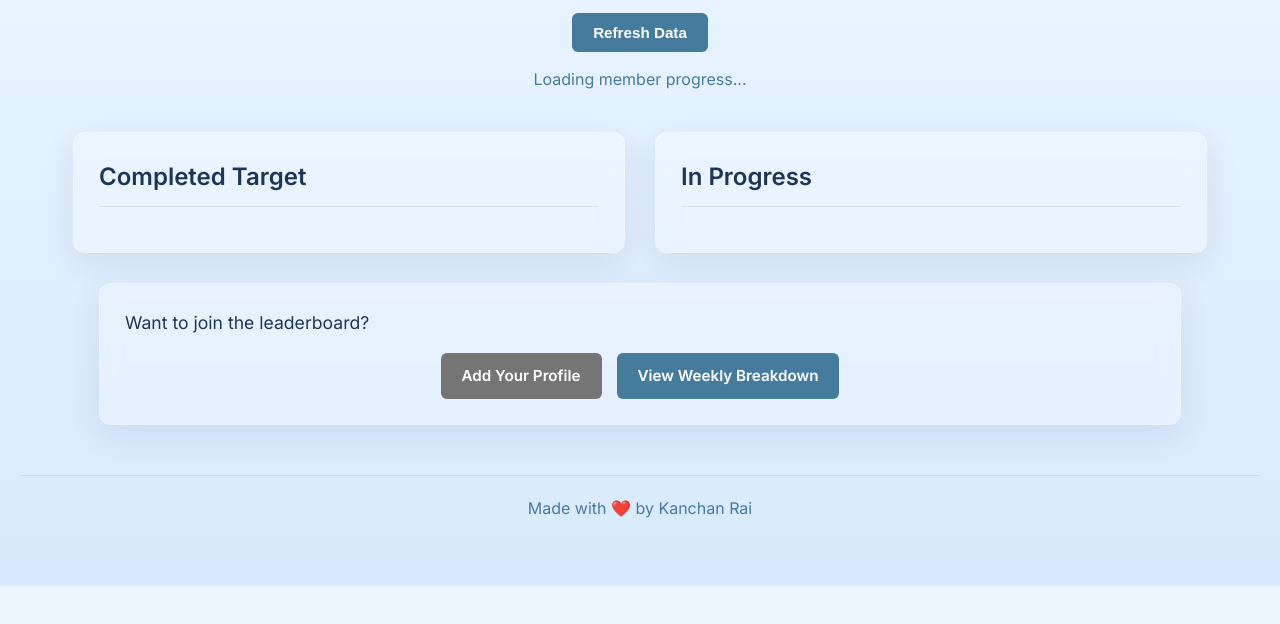
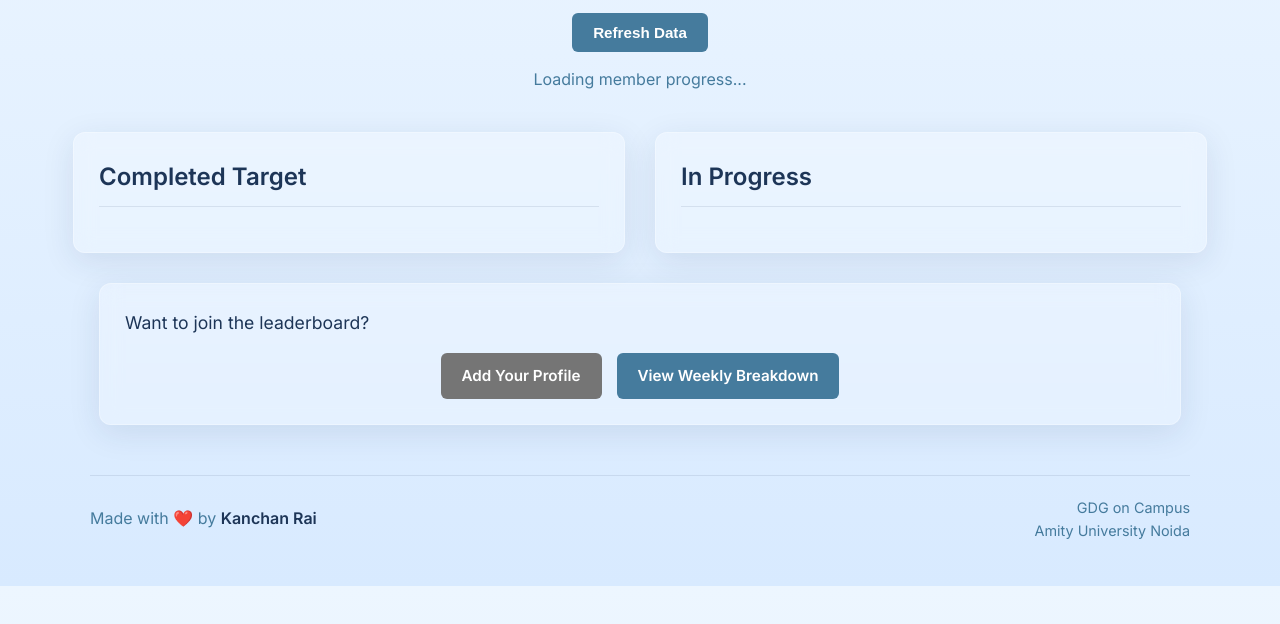
Before and after one commit to GDG-Amity/Leetcode-Tracker, a plain HTML site: page index.html in a window 1280 px wide. Shown: the part 214-838 px from the top of the page. Drawn offline with Linux system fonts and the light colour scheme; a script that the page names is missing.

Commit message:
fix : footer alignment

```diff
--- a/css/style.css
+++ b/css/style.css
@@ -331,11 +331,40 @@ h2 {
 }
 
 footer {
-    text-align: center;
-    margin-top: 50px;
-    padding: 20px;
+    max-width: 1100px;
+    margin: 50px auto 0 auto;
+    padding: 20px 0;
     color: var(--secondary-text-color);
     border-top: 1px solid rgba(29, 53, 87, 0.1);
+    display: flex;
+    justify-content: space-between;
+    align-items: center;
+}
+
+.footer-left a {
+    color: var(--primary-text-color);
+    font-weight: 600;
+    text-decoration: none;
+    transition: color 0.2s ease;
+}
+
+.footer-left a:hover {
+    color: var(--primary-accent);
+}
+
+.footer-right {
+    text-align: right;
+    font-size: 0.9em;
+}
+
+.footer-right a {
+    color: inherit;
+    text-decoration: none;
+    transition: color 0.2s ease;
+}
+
+.footer-right a:hover {
+    color: var(--primary-accent);
 }
 
 #in-progress-list {
@@ -401,4 +430,14 @@ footer {
         width: 100%;
         box-sizing: border-box;
     }
+
+    footer {
+        flex-direction: column;
+        gap: 15px;
+        text-align: center;
+    }
+
+    .footer-right {
+        text-align: center;
+    }
 }
--- a/index.html
+++ b/index.html
@@ -46,10 +46,16 @@
         </div>
     </main>
 
-    <footer>
-        Made with ❤️ by Kanchan Rai
-    </footer>
-
+   <footer>
+    <div class="footer-left">
+        Made with ❤️ by <a href="https://kanchanraiii.xyz" target="_blank" rel="noopener noreferrer">Kanchan Rai</a>
+    </div>
+    <div class="footer-right">
+        <a href="https://gdgamity.tech" target="_blank" rel="noopener noreferrer">
+            GDG on Campus<br>Amity University Noida
+        </a>
+    </div>
+</footer>
     <script src="https://www.gstatic.com/firebasejs/8.10.0/firebase-app.js"></script>
     <script src="https://www.gstatic.com/firebasejs/8.10.0/firebase-firestore.js"></script>
     <script src="js/config.js"></script>
```
